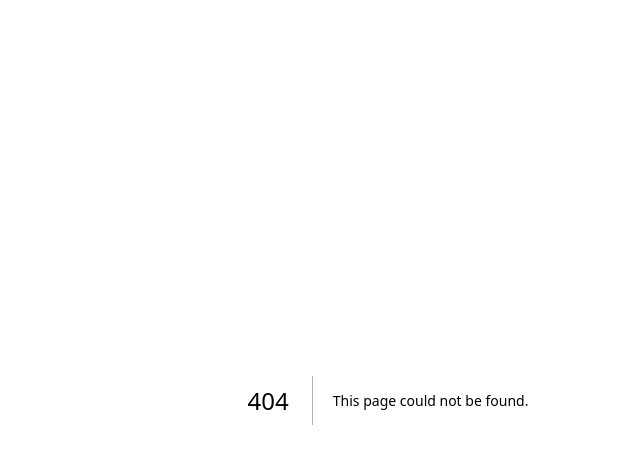
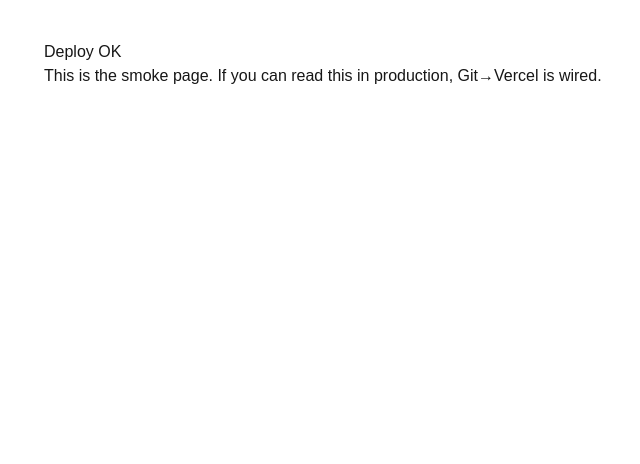
Before and after one commit to mukund-n2e/ai-tutor-ui, a Next.js app: page /smoke in a window 1280 px wide. Before the commit this address had no page. Shown: the top 464 px of the page, without its empty margins (252-892 px from the left). Built offline with nearby package versions, Linux system fonts and the light colour scheme.

Commit message:
chore(smoke): /smoke static page (#23)
* fix(next15): remove PageProps import; use Promise params for /courses/[slug]

* chore(smoke): add /smoke static page to verify Git→Vercel pipeline

---------

Co-authored-by: mukund-n2e <mukund-6019@users.noreply.github.com>

```diff
--- a/src/app/courses/[slug]/page.tsx
+++ b/src/app/courses/[slug]/page.tsx
@@ -1,12 +1,14 @@
-import type { Metadata, PageProps } from 'next';
+import type { Metadata } from 'next';
 import { notFound } from 'next/navigation';
 import { getCourse, listCourses } from '../../../courses/registry';
 
 export async function generateStaticParams() {
-  return listCourses().map((c) => ({ slug: c.slug }));
+  return listCourses().map(c => ({ slug: c.slug }));
 }
 
-export async function generateMetadata({ params }: PageProps<{ slug: string }>): Promise<Metadata> {
+export async function generateMetadata(
+  { params }: { params: Promise<{ slug: string }> }
+): Promise<Metadata> {
   const { slug } = await params;
   const c = getCourse(slug);
   return { title: c ? `Course • ${c.title}` : 'Course' };
@@ -15,7 +17,9 @@
 export const dynamic = 'force-static';
 export const revalidate = 3600;
 
-export default async function CoursePage({ params }: PageProps<{ slug: string }>) {
+export default async function CoursePage(
+  { params }: { params: Promise<{ slug: string }> }
+) {
   const { slug } = await params;
   const course = getCourse(slug);
   if (!course) notFound();
--- /dev/null
+++ b/src/app/smoke/page.tsx
@@ -0,0 +1,11 @@
+export const dynamic = 'force-static';
+export const revalidate = 3600;
+
+export default function Smoke() {
+  return (
+    <main style={{maxWidth: 720, margin: '40px auto', padding: '0 16px'}}>
+      <h1>Deploy OK</h1>
+      <p>This is the smoke page. If you can read this in production, Git→Vercel is wired.</p>
+    </main>
+  );
+}
```
